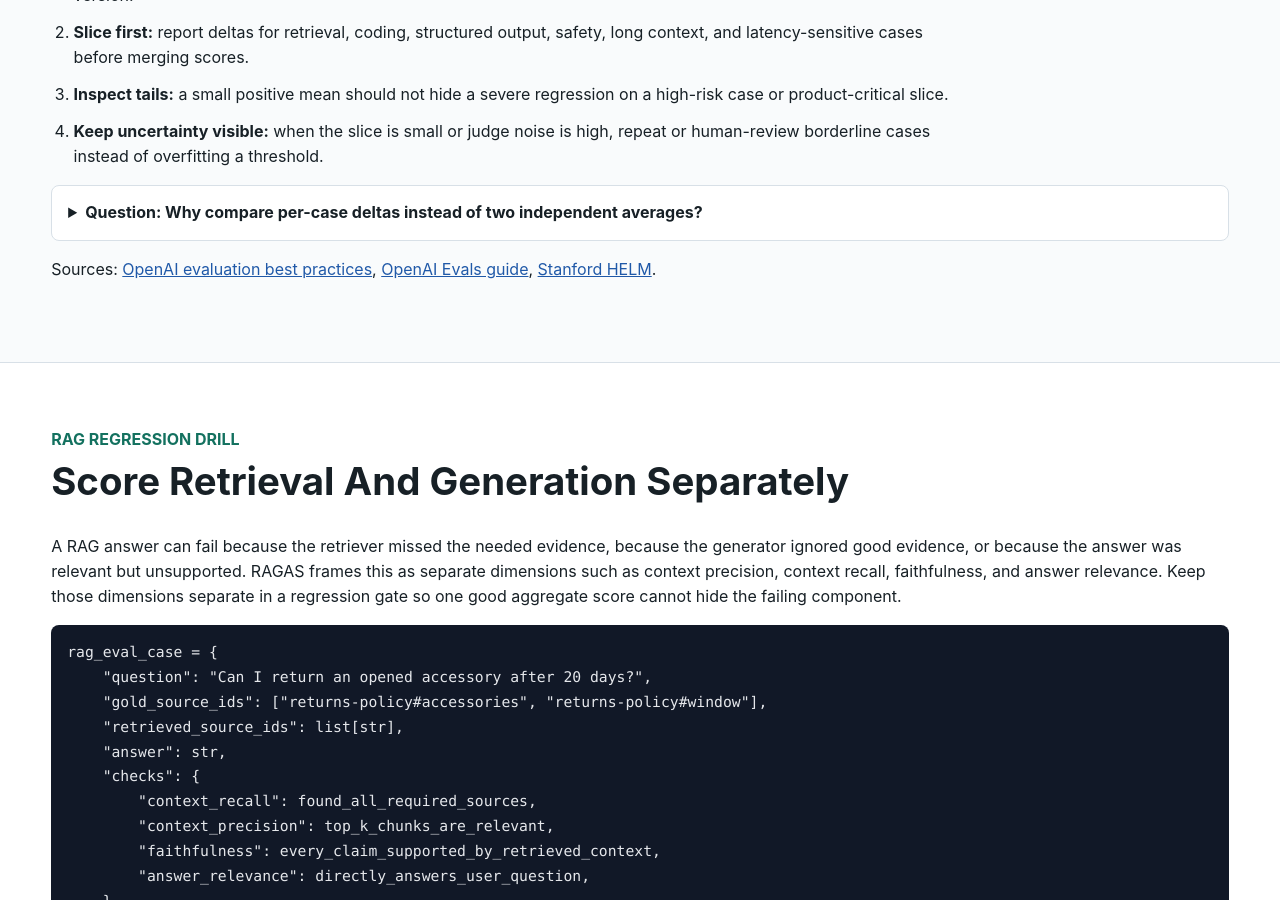
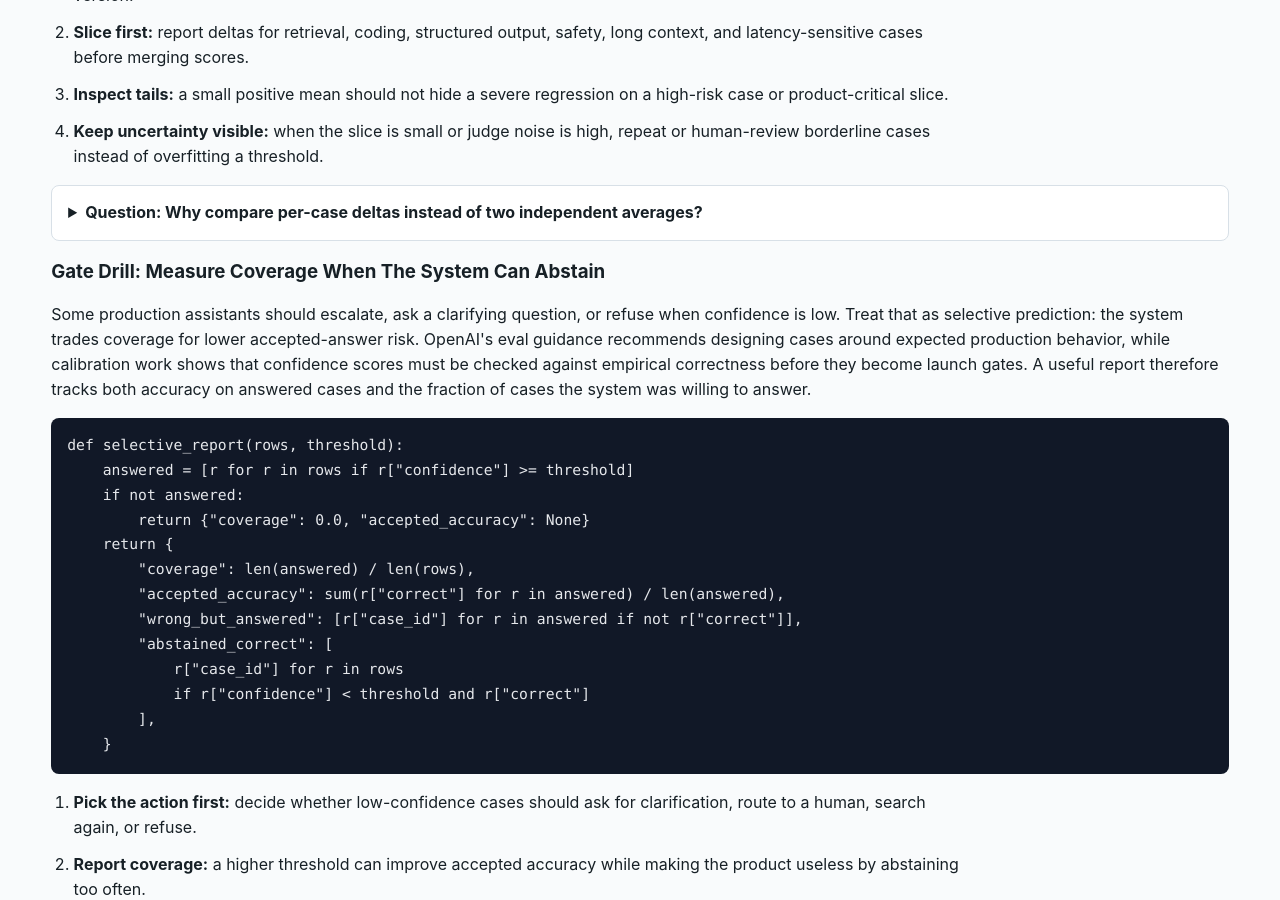
Before and after one commit to kennethli319/kennethli319.github.io, a Jekyll site: the page llm-ml-course/lessons/evaluation.html, which Jekyll copies as it is, in a window 1280 px wide and 900 px high, scrolled down 2114 px. Built offline with Jekyll 4.4.1, drawn with Linux system fonts in a browser that asks for light colours; some of the changed text lies outside the part shown.

Commit message:
Sync LLM course abstention eval drill

```diff
--- a/llm-ml-course/lessons/evaluation.html
+++ b/llm-ml-course/lessons/evaluation.html
@@ -97,11 +97,47 @@
         <summary>Question: Why compare per-case deltas instead of two independent averages?</summary>
         <p>The paired comparison controls for case difficulty. It shows which exact prompts improved or regressed, making the launch decision easier to audit and debug.</p>
       </details>
+      <h3>Gate Drill: Measure Coverage When The System Can Abstain</h3>
+      <p>
+        Some production assistants should escalate, ask a clarifying question,
+        or refuse when confidence is low. Treat that as selective prediction:
+        the system trades coverage for lower accepted-answer risk. OpenAI's
+        eval guidance recommends designing cases around expected production
+        behavior, while calibration work shows that confidence scores must be
+        checked against empirical correctness before they become launch gates.
+        A useful report therefore tracks both accuracy on answered cases and
+        the fraction of cases the system was willing to answer.
+      </p>
+      <pre><code>def selective_report(rows, threshold):
+    answered = [r for r in rows if r["confidence"] >= threshold]
+    if not answered:
+        return {"coverage": 0.0, "accepted_accuracy": None}
+    return {
+        "coverage": len(answered) / len(rows),
+        "accepted_accuracy": sum(r["correct"] for r in answered) / len(answered),
+        "wrong_but_answered": [r["case_id"] for r in answered if not r["correct"]],
+        "abstained_correct": [
+            r["case_id"] for r in rows
+            if r["confidence"] < threshold and r["correct"]
+        ],
+    }</code></pre>
+      <ol class="steps">
+        <li><strong>Pick the action first:</strong> decide whether low-confidence cases should ask for clarification, route to a human, search again, or refuse.</li>
+        <li><strong>Report coverage:</strong> a higher threshold can improve accepted accuracy while making the product useless by abstaining too often.</li>
+        <li><strong>Audit false confidence:</strong> wrong-but-answered cases are the highest-risk bucket and should be reviewed before launch.</li>
+        <li><strong>Recalibrate by slice:</strong> thresholds can behave differently for RAG, code, safety, math, and multilingual prompts, so avoid one global number without slice evidence.</li>
+      </ol>
+      <details class="qa">
+        <summary>Question: Why is self-reported confidence not enough for an abstention gate?</summary>
+        <p>A confidence number is useful only after it predicts correctness on held-out cases. Otherwise the system can sound certain on hard failures or abstain from easy cases that users expected it to handle.</p>
+      </details>
       <p>
         Sources:
         <a href="https://developers.openai.com/api/docs/guides/evaluation-best-practices">OpenAI evaluation best practices</a>,
         <a href="https://developers.openai.com/api/docs/guides/evals">OpenAI Evals guide</a>,
-        <a href="https://crfm.stanford.edu/helm/">Stanford HELM</a>.
+        <a href="https://crfm.stanford.edu/helm/">Stanford HELM</a>,
+        <a href="https://arxiv.org/abs/1706.04599">On Calibration of Modern Neural Networks</a>,
+        <a href="https://arxiv.org/abs/2208.12084">Calibrated Selective Classification</a>.
       </p>
     </section>
 
```
